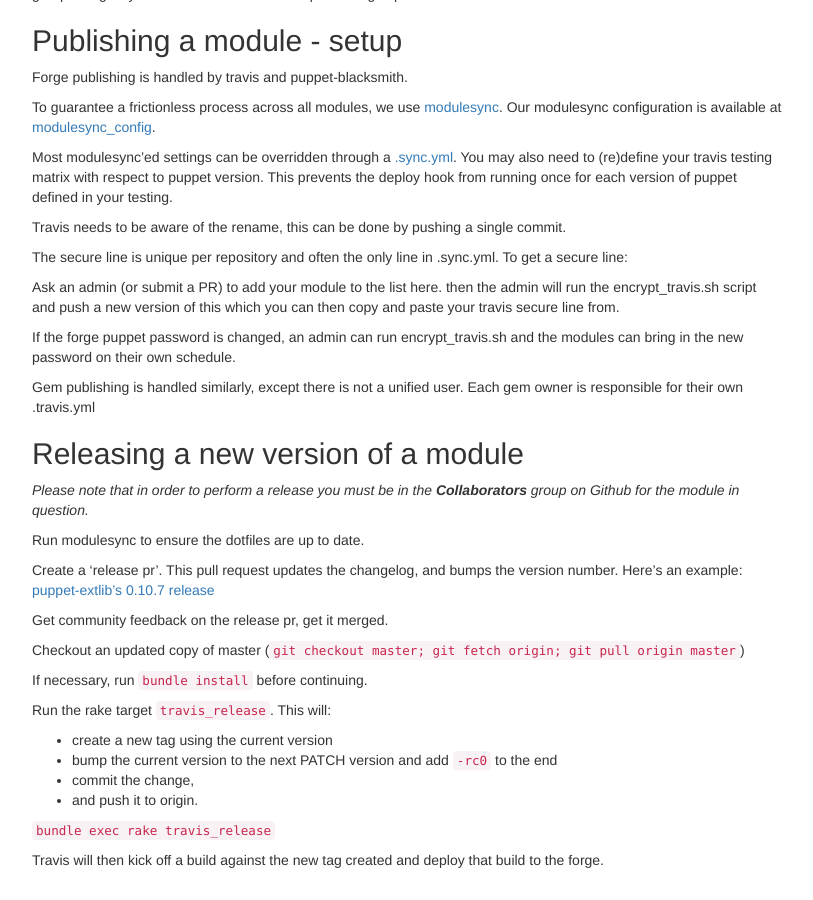
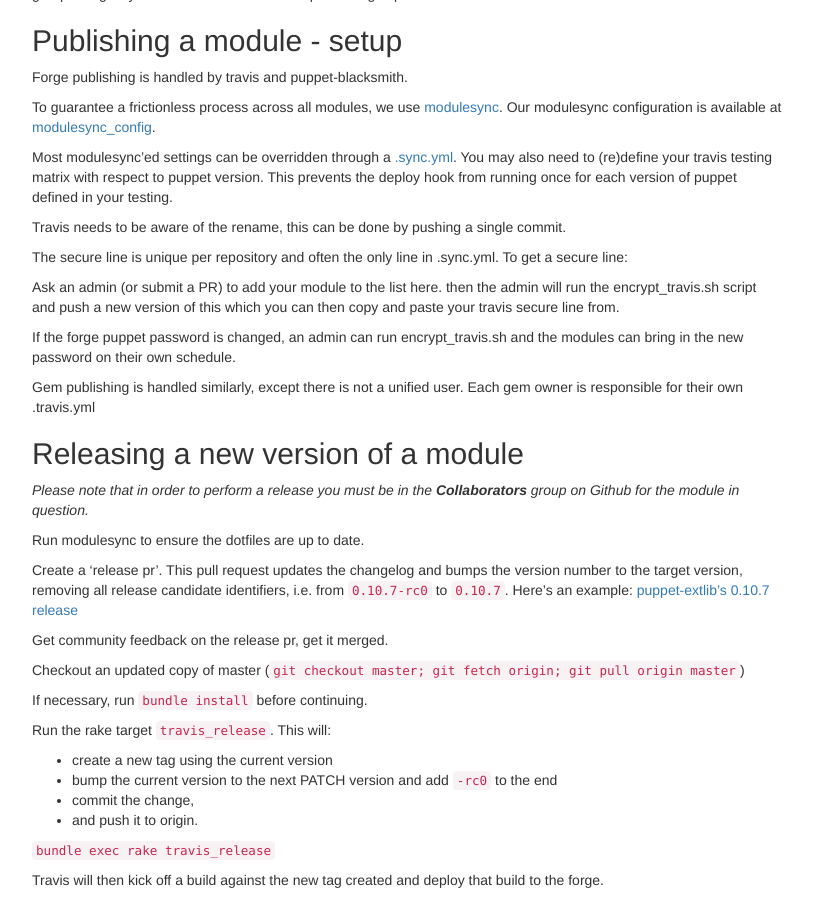
Before and after one commit to voxpupuli/voxpupuli.github.io, a Jekyll site: the page built from docs/index.md, in a window 1280 px wide and 900 px high, scrolled down 743 px. Shown: the whole window, without its empty margins (233-1046 px from the left). Built offline with Jekyll 4.4.1, drawn with Linux system fonts in a browser that asks for light colours; nearby versions of some CDN libraries.

Commit message:
Clarify what a release candidate's meaning

```diff
--- a/docs/index.md
+++ b/docs/index.md
@@ -60,7 +60,7 @@ Gem publishing is handled similarly, except there is not a unified user. Each ge
 
 Run modulesync to ensure the dotfiles are up to date.
 
-Create a 'release pr'. This pull request updates the changelog, and bumps the version number. Here's an example: [puppet-extlib's 0.10.7 release](https://github.com/voxpupuli/puppet-extlib/pull/43)
+Create a 'release pr'. This pull request updates the changelog and bumps the version number to the target version, removing all release candidate identifiers, i.e. from `0.10.7-rc0` to `0.10.7`. Here's an example: [puppet-extlib's 0.10.7 release](https://github.com/voxpupuli/puppet-extlib/pull/43)
 
 Get community feedback on the release pr, get it merged.
 
```
